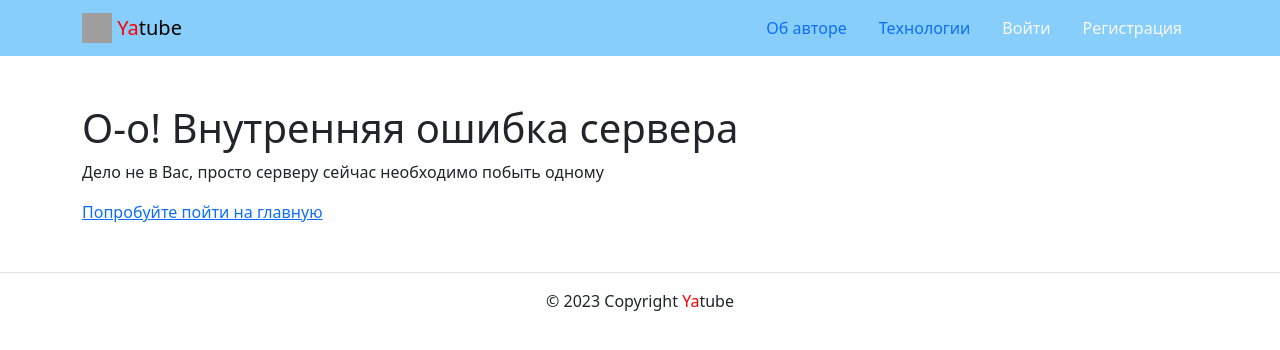
After one commit to esaviv/yatube, a Django app: template yatube/templates/core/500.html in a window 1280 px wide. The commit adds this page. Shown: the top 350 px of the page. Run offline with Django 3.2, Linux system fonts and the light colour scheme; the template is opened without the code that fills it, so the values that code supplies are empty; some libraries are stand-ins or nearby versions; grey boxes are pictures that could not be loaded.

Commit message:
По рез. ревью 2

```diff
--- a/yatube/core/views.py
+++ b/yatube/core/views.py
@@ -10,3 +10,8 @@ def page_not_found(request, exception):
 
 def csrf_failure(request, reason=''):
     return render(request, 'core/403csrf.html')
+
+
+def server_error(request):
+    return render(request, "core/500.html",
+                  status=HTTPStatus.INTERNAL_SERVER_ERROR)
--- a/yatube/templates/core/403csrf.html
+++ b/yatube/templates/core/403csrf.html
@@ -1,7 +1,7 @@
 {% extends "base.html" %}
 {% block title %}Ошибка 403{% endblock %}
 {% block content %}
-  <h1>Доступ к запрошенному ресурсу запрещен</h1>
-  <p>У Вас недостаточно прав для этого действия...</p>
+  <h1>О-о! Запрещено</h1>
+  <p>У Вас недостаточно прав для этого действия</p>
   <a href="{% url 'posts:index' %}">Идите на главную</a>
 {% endblock %}
--- a/yatube/templates/core/404.html
+++ b/yatube/templates/core/404.html
@@ -1,7 +1,7 @@
 {% extends "base.html" %}
 {% block title %}Ошибка 404{% endblock %}
 {% block content %}
-  <h1>O-o! Страница не найдена</h1>
+  <h1>O-o! Не найдено</h1>
   <p>Страницы с адресом {{ path }} не существует</p>
   <a href="{% url 'posts:index' %}">Идите на главную</a>
 {% endblock %}
--- /dev/null
+++ b/yatube/templates/core/500.html
@@ -0,0 +1,7 @@
+{% extends "base.html" %}
+{% block title %}Ошибка 500{% endblock %}
+{% block content %}
+  <h1>O-o! Внутренняя ошибка сервера</h1>
+  <p>Дело не в Вас, просто серверу сейчас необходимо побыть одному</p>
+  <a href="{% url 'posts:index' %}">Попробуйте пойти на главную</a>
+{% endblock %}
--- a/yatube/yatube/settings.py
+++ b/yatube/yatube/settings.py
@@ -11,7 +11,7 @@ BASE_DIR = os.path.dirname(os.path.dirname(os.path.abspath(__file__)))
 SECRET_KEY = '9r3gd+c92^d0j3tq5@2mi!$wug05!+tu_xvs6d!=(c57e6wd!f'
 
 # SECURITY WARNING: don't run with debug turned on in production!
-DEBUG = True
+DEBUG = False
 
 ALLOWED_HOSTS = [
     'localhost',
--- a/yatube/yatube/urls.py
+++ b/yatube/yatube/urls.py
@@ -4,7 +4,8 @@ from django.contrib import admin
 from django.urls import include, path
 
 handler404 = "core.views.page_not_found"
-handler403 = 'core.views.csrf_failure'
+handler403 = "core.views.csrf_failure"
+handler500 = "core.views.server_error"
 
 urlpatterns = [
     path("admin/", admin.site.urls),
```
Also changed, not shown: yatube/posts/tests/test_views.py (+22 -14 lines).
